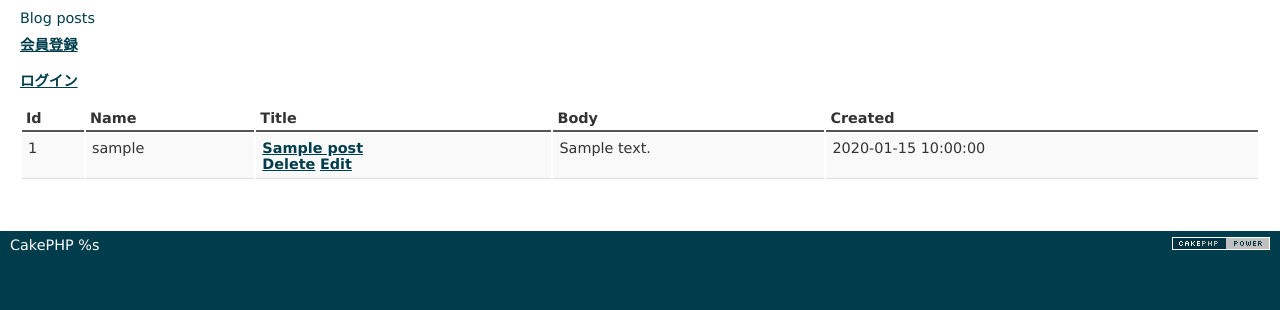
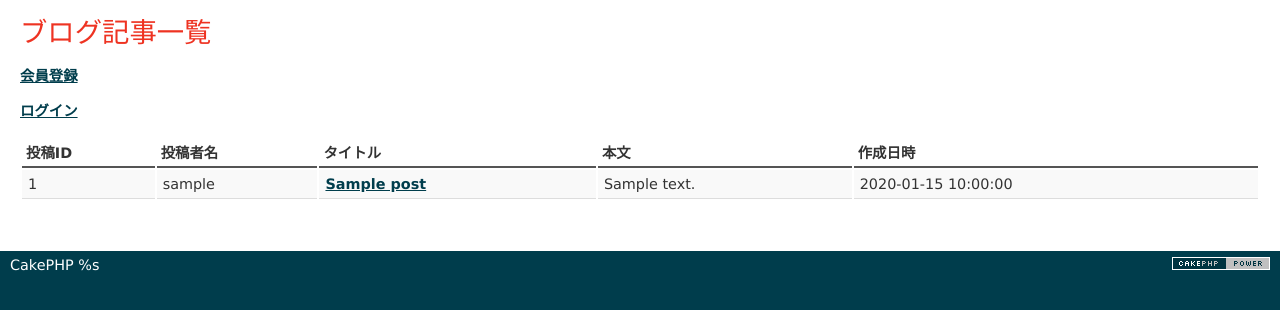
Before and after one commit to yuhatake310/cakephp_yuhatakeblog, a CakePHP app: the page made by app/View/Posts/index.ctp in a window 1280 px wide. Shown: the part 47-357 px from the top of the page. Run offline with PHP 8.4 and a stand-in for CakePHP, Linux system fonts and the light colour scheme; the template is opened without the code that fills it: most values are stand-ins (such as "Sample title", 1, 10 or a date in 2020); data that the repository does not hold is empty; some libraries are stand-ins or nearby versions.

Commit message:
[update]編集、削除リンクの表示制御を実装し、見出し表示調整

```diff
--- a/app/View/Posts/index.ctp
+++ b/app/View/Posts/index.ctp
@@ -1,4 +1,4 @@
-<h1>Blog posts</h1>
+<h2>ブログ記事一覧</h2>
 <?php if (isset($user)) : ?>
 <p><?php echo $this->Html->link('新規投稿', array('controller' => 'posts', 'action' => 'add')); ?></p>
 <p><?php echo $this->Html->link('ログアウト', array('controller'=>'users','action'=>'logout')); ?></p>
@@ -8,11 +8,11 @@
 <?php endif; ?>
 <table>
 <tr>
-<th>Id</th>
-<th>Name</th>
-<th>Title</th>
-<th>Body</th>
-<th>Created</th>
+<th>投稿ID</th>
+<th>投稿者名</th>
+<th>タイトル</th>
+<th>本文</th>
+<th>作成日時</th>
 </tr>
 
 <!-- $posts配列をループして、投稿記事の情報を表示 -->
@@ -28,20 +28,23 @@
 	array('controller' => 'posts', 'action' => 'view', $post['Post']['id'])
 );
 ?>
-<br>
+
+
+<?php if ($post['User']['id'] == $user['id']) : ?>
+<?php
+echo $this->Html->link(
+	'編集', array('action' => 'edit', $post['Post']['id'])
+);
+?>
+
 <?php
 echo $this->Form->postLink(
-	'Delete',
+	'削除',
 	array('action' => 'delete', $post['Post']['id']),
 	array('confirm' => 'Are you sure?')
 );
 ?>
-
-<?php
-echo $this->Html->link(
-	'Edit', array('action' => 'edit', $post['Post']['id'])
-);
-?>
+<?php endif; ?>
 </td>
 <td><?php echo $post['Post']['body']; ?></td>
 <td><?php echo $post['Post']['created']; ?></td>
```
